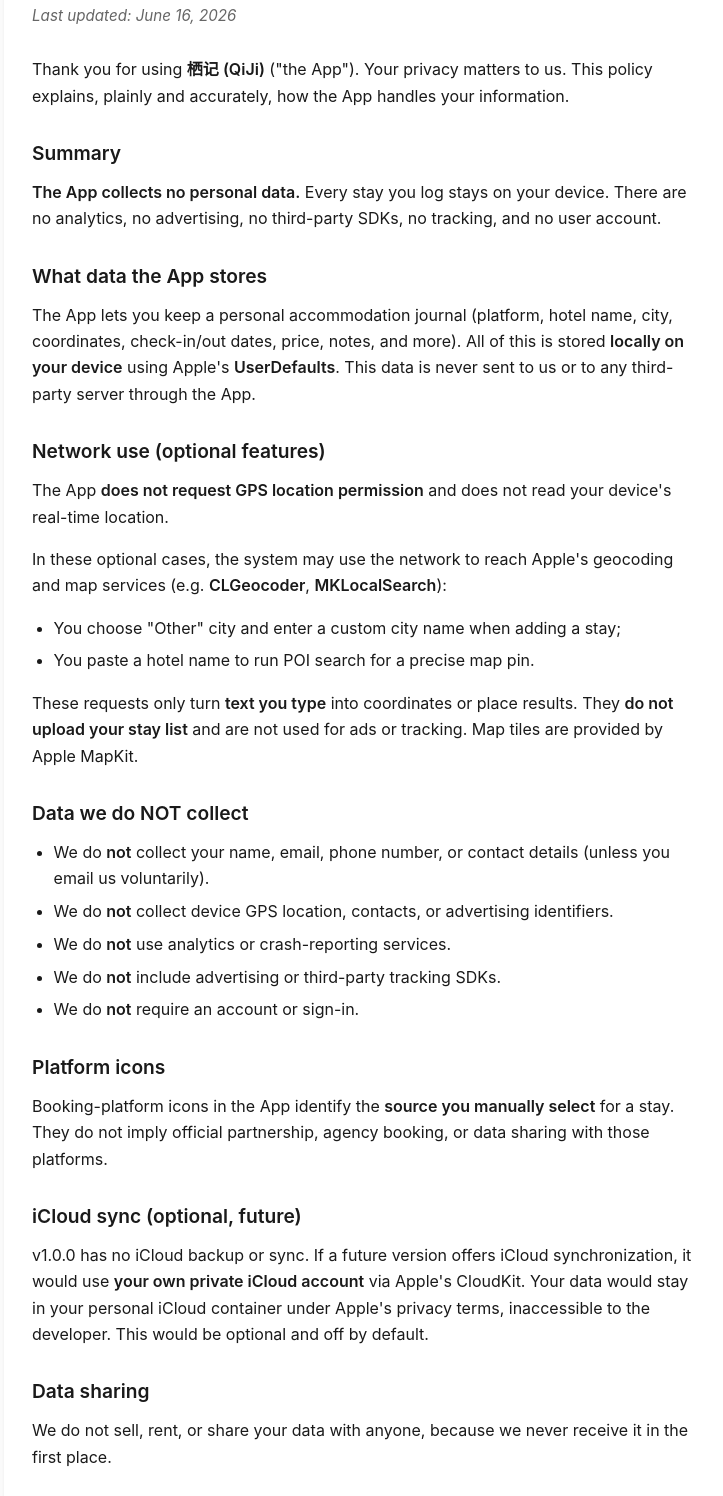
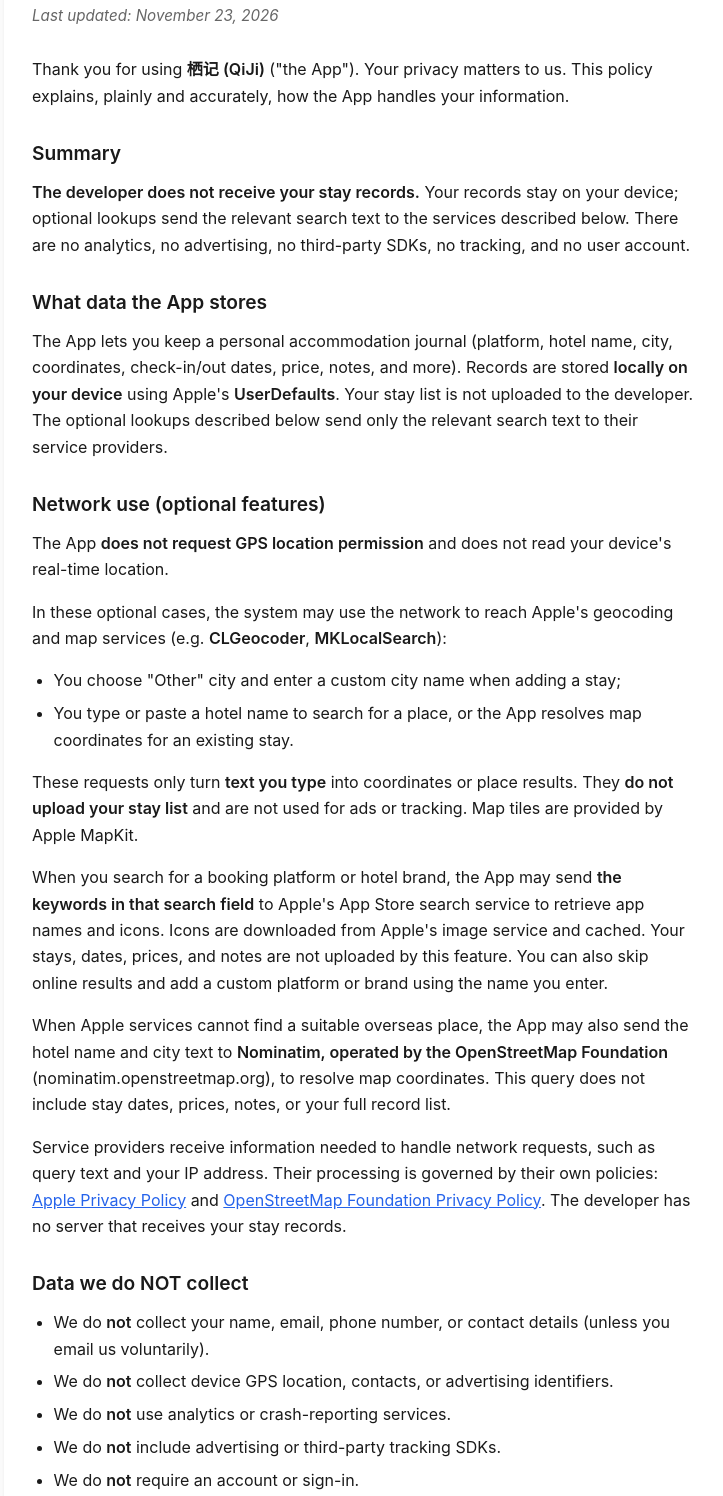
Before and after one commit to wujianrenn/apps-privacy, a plain HTML site: page qiji/en.html in a window 1280 px wide. Shown: the part 153-1649 px from the top of the page, without its empty margins (276-999 px from the left). Drawn offline with Linux system fonts and the light colour scheme.

Commit message:
Update QiJi English privacy disclosures for brand and place searches

```diff
--- a/qiji/en.html
+++ b/qiji/en.html
@@ -95,24 +95,28 @@
     </nav>
 
     <h1>Privacy Policy — 栖记 (QiJi)</h1>
-    <p class="updated">Last updated: June 16, 2026</p>
+    <p class="updated">Last updated: November 23, 2026</p>
 
     <p>Thank you for using <strong>栖记 (QiJi)</strong> ("the App"). Your privacy matters to us. This policy explains, plainly and accurately, how the App handles your information.</p>
 
     <h2>Summary</h2>
-    <p><strong>The App collects no personal data.</strong> Every stay you log stays on your device. There are no analytics, no advertising, no third-party SDKs, no tracking, and no user account.</p>
+    <p><strong>The developer does not receive your stay records.</strong> Your records stay on your device; optional lookups send the relevant search text to the services described below. There are no analytics, no advertising, no third-party SDKs, no tracking, and no user account.</p>
 
     <h2>What data the App stores</h2>
-    <p>The App lets you keep a personal accommodation journal (platform, hotel name, city, coordinates, check-in/out dates, price, notes, and more). All of this is stored <strong>locally on your device</strong> using Apple's <strong>UserDefaults</strong>. This data is never sent to us or to any third-party server through the App.</p>
+    <p>The App lets you keep a personal accommodation journal (platform, hotel name, city, coordinates, check-in/out dates, price, notes, and more). Records are stored <strong>locally on your device</strong> using Apple's <strong>UserDefaults</strong>. Your stay list is not uploaded to the developer. The optional lookups described below send only the relevant search text to their service providers.</p>
 
     <h2>Network use (optional features)</h2>
     <p>The App <strong>does not request GPS location permission</strong> and does not read your device's real-time location.</p>
     <p>In these optional cases, the system may use the network to reach Apple's geocoding and map services (e.g. <strong>CLGeocoder</strong>, <strong>MKLocalSearch</strong>):</p>
     <ul>
       <li>You choose "Other" city and enter a custom city name when adding a stay;</li>
-      <li>You paste a hotel name to run POI search for a precise map pin.</li>
+      <li>You type or paste a hotel name to search for a place, or the App resolves map coordinates for an existing stay.</li>
     </ul>
     <p>These requests only turn <strong>text you type</strong> into coordinates or place results. They <strong>do not upload your stay list</strong> and are not used for ads or tracking. Map tiles are provided by Apple MapKit.</p>
+    <p>When you search for a booking platform or hotel brand, the App may send <strong>the keywords in that search field</strong> to Apple's App Store search service to retrieve app names and icons. Icons are downloaded from Apple's image service and cached. Your stays, dates, prices, and notes are not uploaded by this feature. You can also skip online results and add a custom platform or brand using the name you enter.</p>
+
+    <p>When Apple services cannot find a suitable overseas place, the App may also send the hotel name and city text to <strong>Nominatim, operated by the OpenStreetMap Foundation</strong> (nominatim.openstreetmap.org), to resolve map coordinates. This query does not include stay dates, prices, notes, or your full record list.</p>
+    <p>Service providers receive information needed to handle network requests, such as query text and your IP address. Their processing is governed by their own policies: <a href="https://www.apple.com/legal/privacy/">Apple Privacy Policy</a> and <a href="https://osmfoundation.org/wiki/Privacy_Policy">OpenStreetMap Foundation Privacy Policy</a>. The developer has no server that receives your stay records.</p>
 
     <h2>Data we do NOT collect</h2>
     <ul>
@@ -127,16 +131,16 @@
     <p>Booking-platform icons in the App identify the <strong>source you manually select</strong> for a stay. They do not imply official partnership, agency booking, or data sharing with those platforms.</p>
 
     <h2>iCloud sync (optional, future)</h2>
-    <p>v1.0.0 has no iCloud backup or sync. If a future version offers iCloud synchronization, it would use <strong>your own private iCloud account</strong> via Apple's CloudKit. Your data would stay in your personal iCloud container under Apple's privacy terms, inaccessible to the developer. This would be optional and off by default.</p>
+    <p>The current version has no in-app iCloud backup or sync. If a future version offers iCloud synchronization, it would use <strong>your own private iCloud account</strong> via Apple's CloudKit. Your data would stay in your personal iCloud container under Apple's privacy terms, inaccessible to the developer. This would be optional and off by default.</p>
 
     <h2>Data sharing</h2>
-    <p>We do not sell, rent, or share your data with anyone, because we never receive it in the first place.</p>
+    <p>The developer does not sell or rent your stay records. Optional searches send query text to the service providers described above.</p>
 
     <h2>Children's privacy</h2>
     <p>The App does not knowingly collect any data from anyone, including children.</p>
 
     <h2>Your control over your data</h2>
-    <p>Because all data lives on your device, you are in full control. You can edit or delete any stay at any time, or delete the App to remove all of its data from your device. v1.0.0 does not include export.</p>
+    <p>Because all data lives on your device, you are in full control. You can edit or delete any stay at any time, or delete the App to remove all of its data from your device. The current version does not include export. System device backups are managed through your Apple settings.</p>
 
     <h2>Changes to this policy</h2>
     <p>If this policy changes, the updated version will be posted at the same URL with a new "Last updated" date.</p>
```
